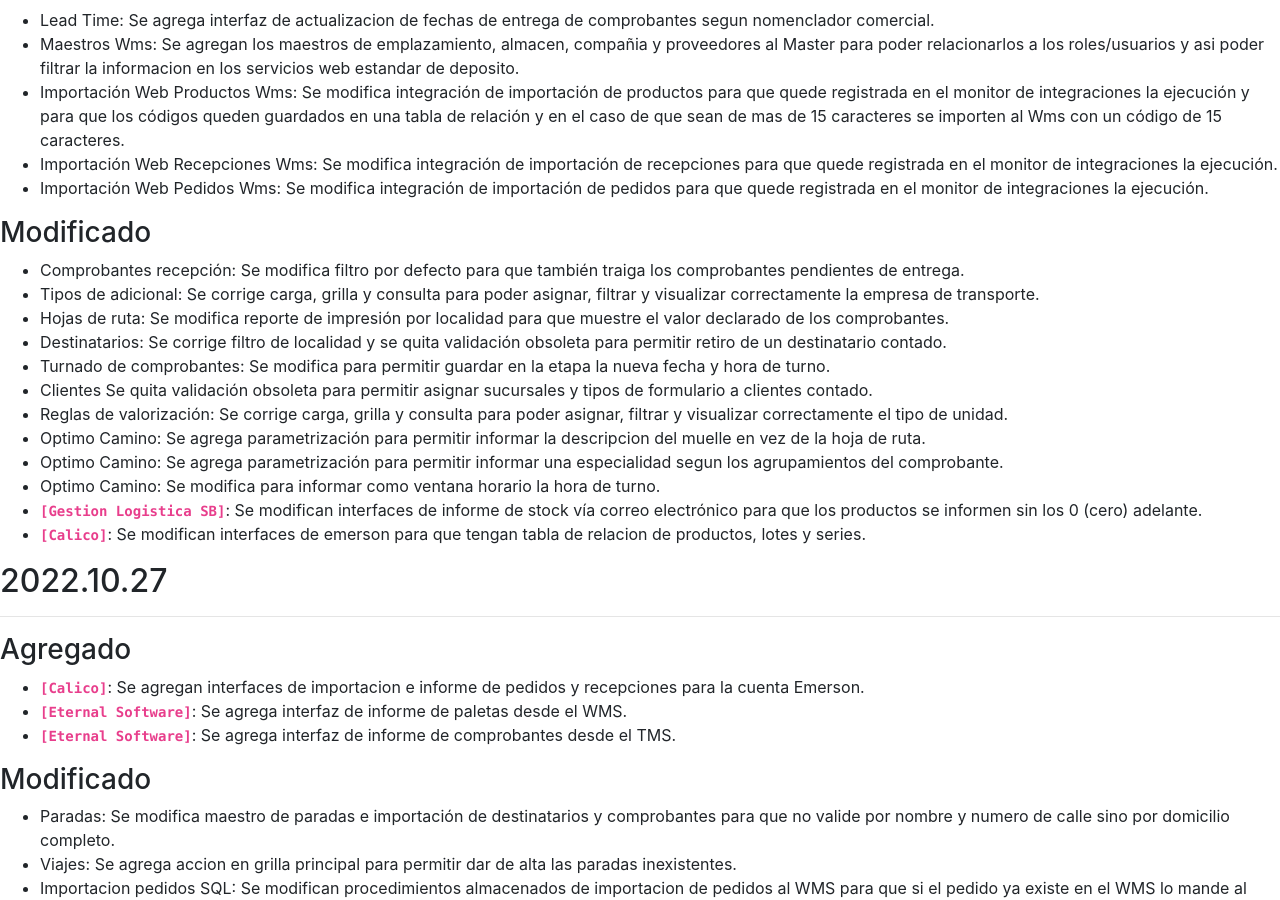
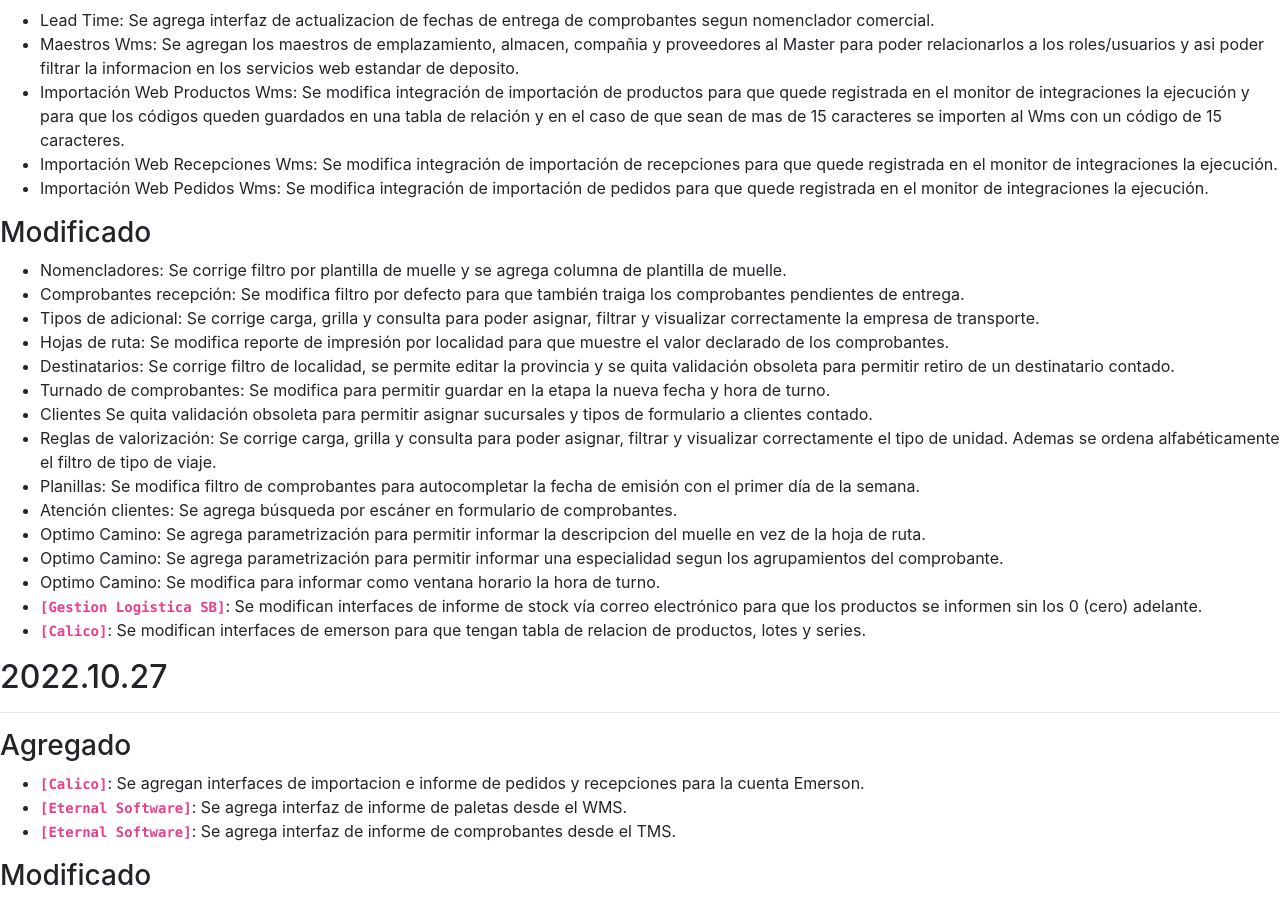
Before and after one commit to brainsys-arsaad/versionado, a Jekyll site: the page built from registro-cambios.markdown, in a window 1280 px wide and 900 px high, scrolled down 402 px. Built offline with Jekyll 4.4.1, drawn with Linux system fonts in a browser that asks for light colours.

Commit message:
Update registro-cambios.markdown

```diff
--- a/registro-cambios.markdown
+++ b/registro-cambios.markdown
@@ -88,13 +88,16 @@ El formato esta basado en [Keep a Changelog](https://keepachangelog.com/es-ES/1.
 - Importación Web Pedidos Wms: Se modifica integración de importación de pedidos para que quede registrada en el monitor de integraciones la ejecución.
 
 ### Modificado
+- Nomencladores: Se corrige filtro por plantilla de muelle y se agrega columna de plantilla de muelle.
 - Comprobantes recepción: Se modifica filtro por defecto para que también traiga los comprobantes pendientes de entrega.
 - Tipos de adicional: Se corrige carga, grilla y consulta para poder asignar, filtrar y visualizar correctamente la empresa de transporte.
 - Hojas de ruta: Se modifica reporte de impresión por localidad para que muestre el valor declarado de los comprobantes.
-- Destinatarios: Se corrige filtro de localidad y se quita validación obsoleta para permitir retiro de un destinatario contado.
+- Destinatarios: Se corrige filtro de localidad, se permite editar la provincia y se quita validación obsoleta para permitir retiro de un destinatario contado.
 - Turnado de comprobantes: Se modifica para permitir guardar en la etapa la nueva fecha y hora de turno.
 - Clientes Se quita validación obsoleta para permitir asignar sucursales y tipos de formulario a clientes contado.
-- Reglas de valorización: Se corrige carga, grilla y consulta para poder asignar, filtrar y visualizar correctamente el tipo de unidad.
+- Reglas de valorización: Se corrige carga, grilla y consulta para poder asignar, filtrar y visualizar correctamente el tipo de unidad. Ademas se ordena alfabéticamente el filtro de tipo de viaje.
+- Planillas: Se modifica filtro de comprobantes para autocompletar la fecha de emisión con el primer día de la semana.
+- Atención clientes: Se agrega búsqueda por escáner en formulario de comprobantes.
 - Optimo Camino: Se agrega parametrización para permitir informar la descripcion del muelle en vez de la hoja de ruta.
 - Optimo Camino: Se agrega parametrización para permitir informar una especialidad segun los agrupamientos del comprobante.
 - Optimo Camino: Se modifica para informar como ventana horario la hora de turno.
```
